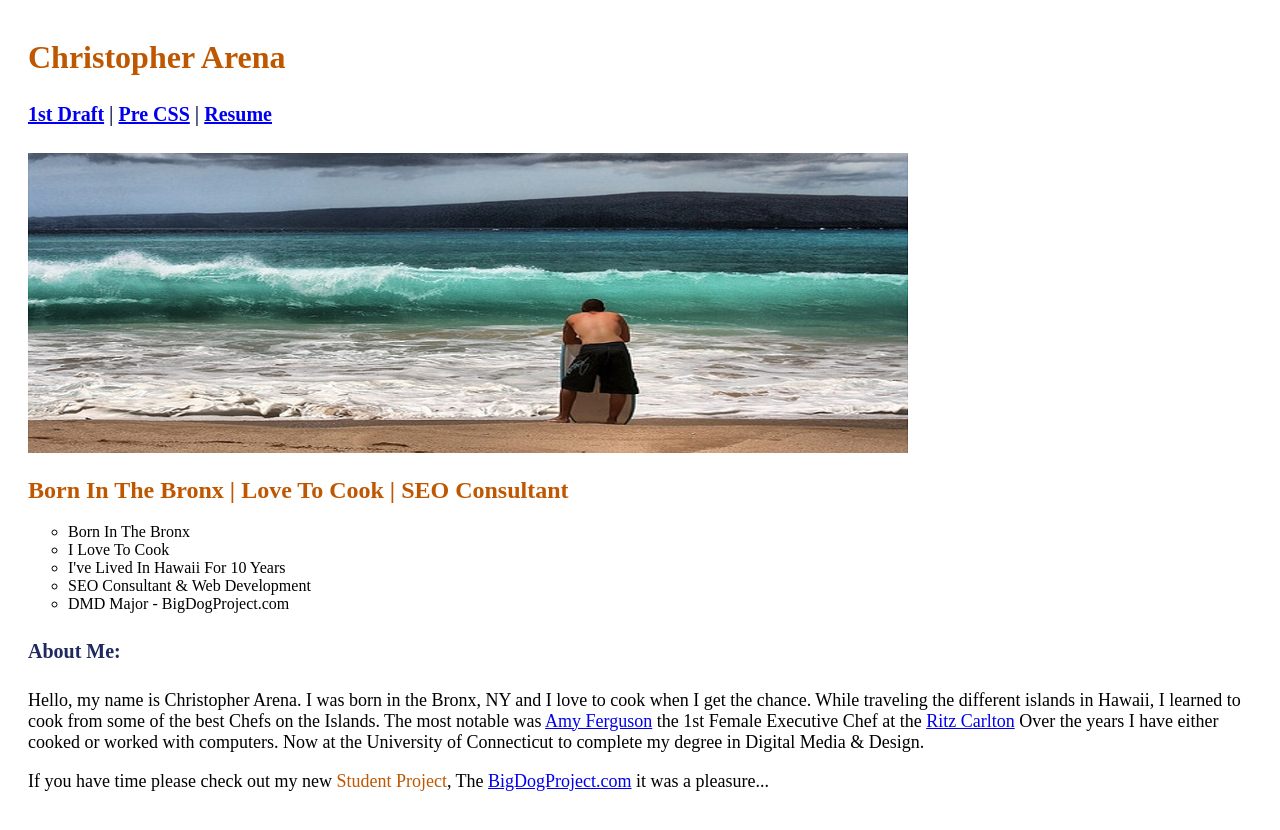
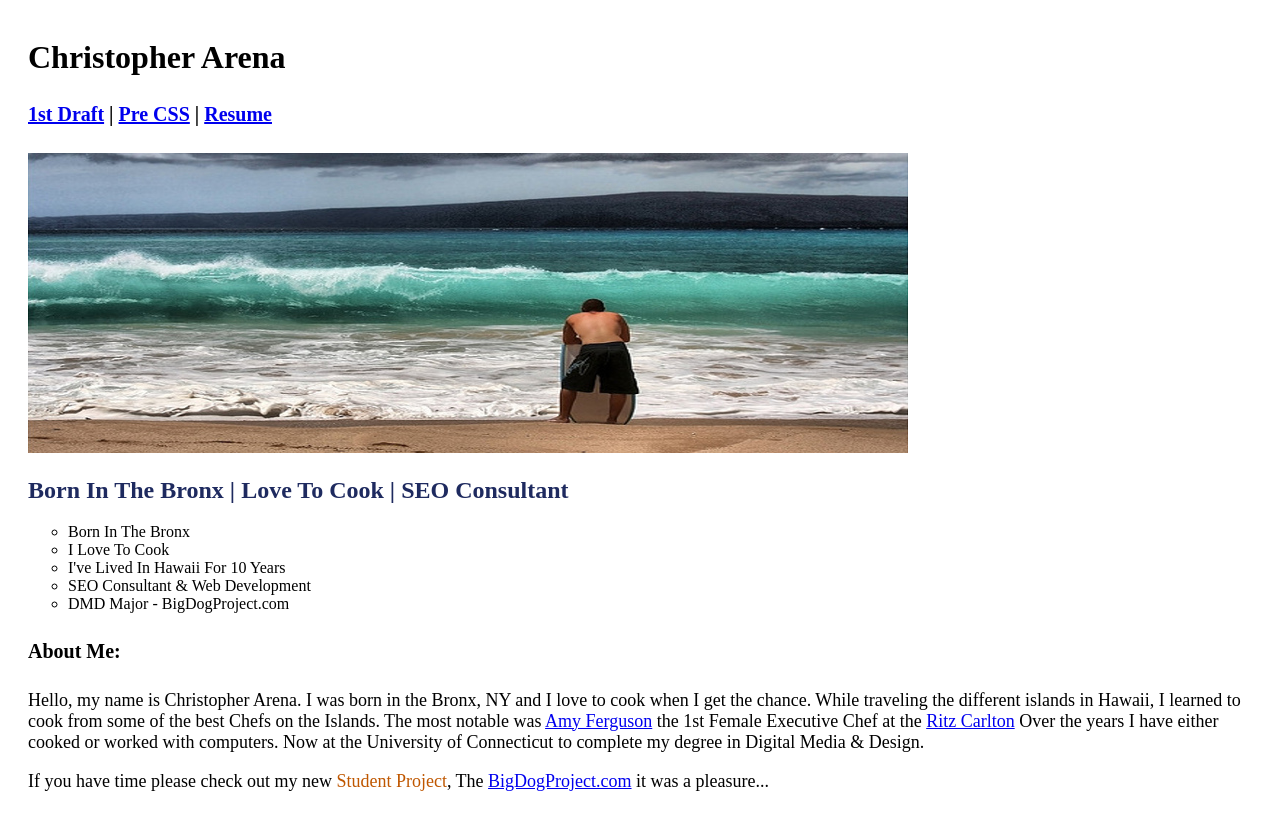
Before and after one commit to christopherarena/christopherarena.github.io, a plain HTML site: page portfolio/index.html in a window 1280 px wide. Drawn offline with Linux system fonts and the light colour scheme.

Commit message:
Change H1, H2 and H4 css tag color

```diff
--- a/portfolio/css/resume-styles.css
+++ b/portfolio/css/resume-styles.css
@@ -28,12 +28,12 @@ p {
 
 
 h1 {
-    color: #BF5700;
+    color: #000000;
 
 }
 
 h2 {
-    color: #BF5700;
+    color: #1E2A5F;
 
 }
 
@@ -43,7 +43,7 @@ h3 {
 }
 
 h4 {
-    color: #1E2A5F;
+    color: #red;
     font-size: 20px;
     font-weight: bold;
 }
--- a/portfolio/css/styles.css
+++ b/portfolio/css/styles.css
@@ -28,12 +28,12 @@ p {
 
 
 h1 {
-    color: #BF5700;
+    color: #000000;
 
 }
 
 h2 {
-    color: #BF5700;
+    color: #1E2A5F;
 
 }
 
@@ -43,7 +43,7 @@ h3 {
 }
 
 h4 {
-    color: #1E2A5F;
+    color: #red;
     font-size: 20px;
     font-weight: bold;
 }
```
